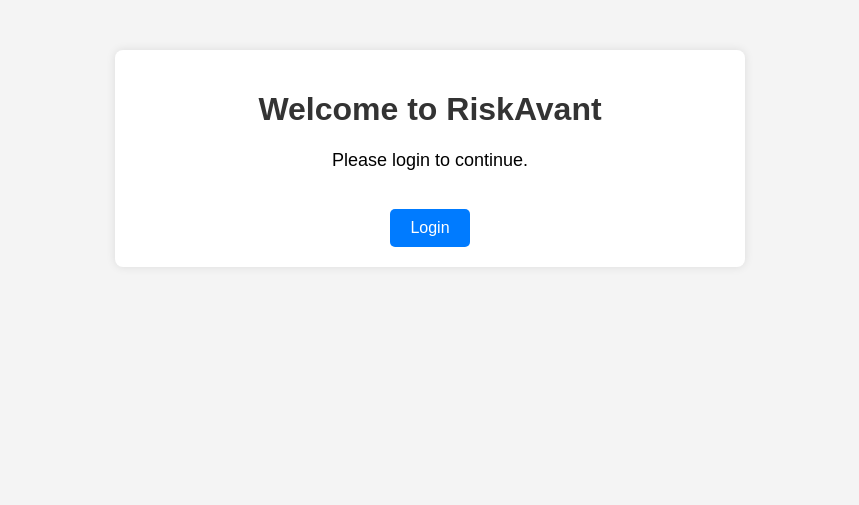
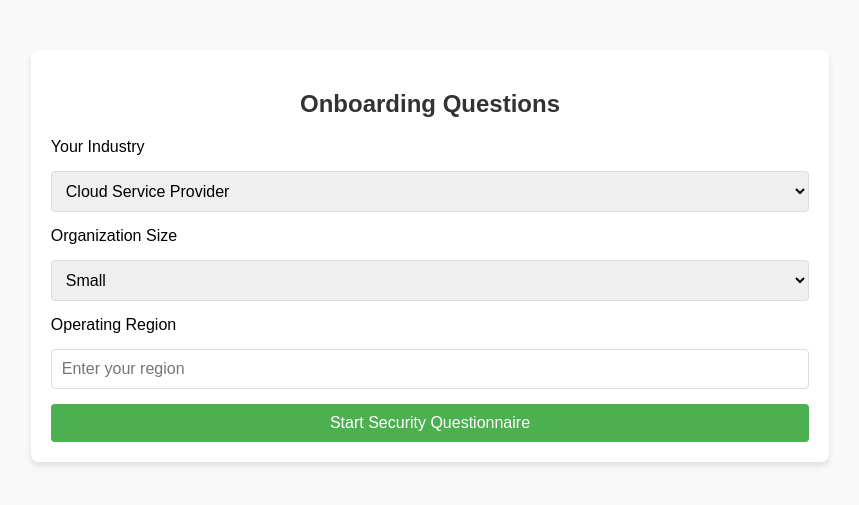
Before and after one commit to S4mWaD/Final-Year-Project-, a Django app: page / in a window 1280 px wide. Shown: the top 505 px of the page, without its empty margins (210-1069 px from the left). Run offline with Django 5.2, Linux system fonts and the light colour scheme.

Commit message:
New changes today

```diff
--- a/Django/RiskAvant/RiskAvant/settings.py
+++ b/Django/RiskAvant/RiskAvant/settings.py
@@ -39,6 +39,8 @@
     'django.contrib.staticfiles',
     'vendor_risk',
 ]
+
+AUTH_USER_MODEL = 'vendor_risk.CustomUser'
 
 MIDDLEWARE = [
     'django.middleware.security.SecurityMiddleware',
--- a/Django/RiskAvant/vendor_risk/templates/home.html
+++ b/Django/RiskAvant/vendor_risk/templates/home.html
@@ -3,48 +3,72 @@
 <head>
     <meta charset="UTF-8">
     <meta name="viewport" content="width=device-width, initial-scale=1.0">
-    <title>RiskAvant - Home</title>
+    <title>Welcome</title>
     <style>
         body {
             font-family: Arial, sans-serif;
+            background-color: #f9f9f9;
+        }
+        .container {
+            width: 60%;
+            margin: 50px auto;
+            background: #fff;
+            padding: 20px;
+            border-radius: 8px;
+            box-shadow: 0px 4px 6px rgba(0, 0, 0, 0.1);
+        }
+        h2 {
             text-align: center;
-            background-color: #f4f4f4;
-            margin: 0;
-            padding: 50px;
-        }
-        h1 {
             color: #333;
         }
-        p {
-            font-size: 18px;
+        form {
+            display: flex;
+            flex-direction: column;
+            gap: 15px;
         }
-        .container {
-            background: white;
-            padding: 20px;
-            border-radius: 8px;
-            box-shadow: 0px 0px 10px rgba(0, 0, 0, 0.1);
-            width: 50%;
-            margin: auto;
+        input, select, button {
+            padding: 10px;
+            font-size: 16px;
+            border: 1px solid #ddd;
+            border-radius: 4px;
         }
-        .btn {
-            display: inline-block;
-            padding: 10px 20px;
-            margin-top: 20px;
+        button {
+            background-color: #4CAF50;
             color: white;
-            background-color: #007BFF;
-            text-decoration: none;
-            border-radius: 5px;
+            border: none;
+            cursor: pointer;
         }
-        .btn:hover {
-            background-color: #0056b3;
+        button:hover {
+            background-color: #45a049;
         }
     </style>
 </head>
 <body>
     <div class="container">
-        <h1>Welcome to RiskAvant</h1>
-        <p>Please login to continue.</p>
-        <a href="/login" class="btn">Login</a>
+        <h2>Onboarding Questions</h2>
+        <form method="post">
+            {% csrf_token %}
+            <label for="industry">Your Industry</label>
+            <select id="industry" name="industry">
+                <option value="Cloud Service Provider">Cloud Service Provider</option>
+                <option value="Software Vendor">Software Vendor</option>
+                <option value="Network Infrastructure">Network Infrastructure</option>
+                <option value="Data Center">Data Center</option>
+                <option value="Other">Other</option>
+            </select>
+
+            <label for="org_size">Organization Size</label>
+            <select id="org_size" name="org_size">
+                <option value="Small">Small</option>
+                <option value="Medium">Medium</option>
+                <option value="Large">Large</option>
+            </select>
+
+            <label for="region">Operating Region</label>
+            <input type="text" id="region" name="region" placeholder="Enter your region">
+
+            <button type="submit">Start Security Questionnaire</button>
+        </form>
     </div>
 </body>
 </html>
--- a/Django/RiskAvant/vendor_risk/templates/login.html
+++ b/Django/RiskAvant/vendor_risk/templates/login.html
@@ -83,7 +83,7 @@
                 <input type="password" name="password" placeholder="Password" required>
                 <button type="submit">Sign In</button>
             </form>
-            <p>Don't have an account? <a href="/admin/" class="btn">Sign Up</a></p>
+            <p>Don't have an account? <a href="/signup/" class="btn">Sign Up</a></p>
         </div>
     </div>
 </body>
--- a/Django/RiskAvant/vendor_risk/urls.py
+++ b/Django/RiskAvant/vendor_risk/urls.py
@@ -2,6 +2,8 @@
 from . import views
 
 urlpatterns = [
+    path ('login/', views.login, name='login'),
+    path ('signup/', views.signup_view, name='signup'),
     path ('', views.home, name='home'),
     path('vendor/<int:vendor_id>/', views.vendor_questionnaire, name='vendor_questionnaire'),
     path('vendor/<int:vendor_id>/submit/', views.submit_questionnaire, name='submit_questionnaire'),
--- a/Django/RiskAvant/vendor_risk/views.py
+++ b/Django/RiskAvant/vendor_risk/views.py
@@ -2,10 +2,22 @@
 from django.shortcuts import render, get_object_or_404, redirect
 from .models import Vendor, Questionnaire
 from .utils import calculate_risk_score, classify_risk
+from .forms import SignUpForm
+
+def login(request):
+    return render(request, "login.html")
+
+def signup_view(request):
+    if request.method == 'POST':
+        if form.is_valid():
+            form.save()
+            return redirect('login')
+    else:
+        form = SignUpForm()
+    return render(request, 'signup.html', {'form': form})
 
 def home(request):
-    return render(request, "home.html")
-
+    return render(request, 'home.html', {'user': request.user})
 def vendor_questionnaire(request, vendor_id):
 
     vendor = get_object_or_404(Vendor, pk=vendor_id)
```
Also changed, not shown: Django/RiskAvant/vendor_risk/admin.py (+10 -7 lines), Django/RiskAvant/vendor_risk/forms.py (added, +10 -0 lines), Django/RiskAvant/vendor_risk/models.py (+25 -17 lines), Django/RiskAvant/vendor_risk/templates/signup.html (added, +62 -0 lines), Django/RiskAvant/vendor_risk/migrations/0001_initial.py, Django/RiskAvant/vendor_risk/migrations/0002_questionnaire_remove_vendor_industry_and_more.py (deleted), Django/RiskAvant/vendor_risk/migrations/0003_vendorresponse_remove_alert_vendor_and_more.py (deleted), 1 other file.
